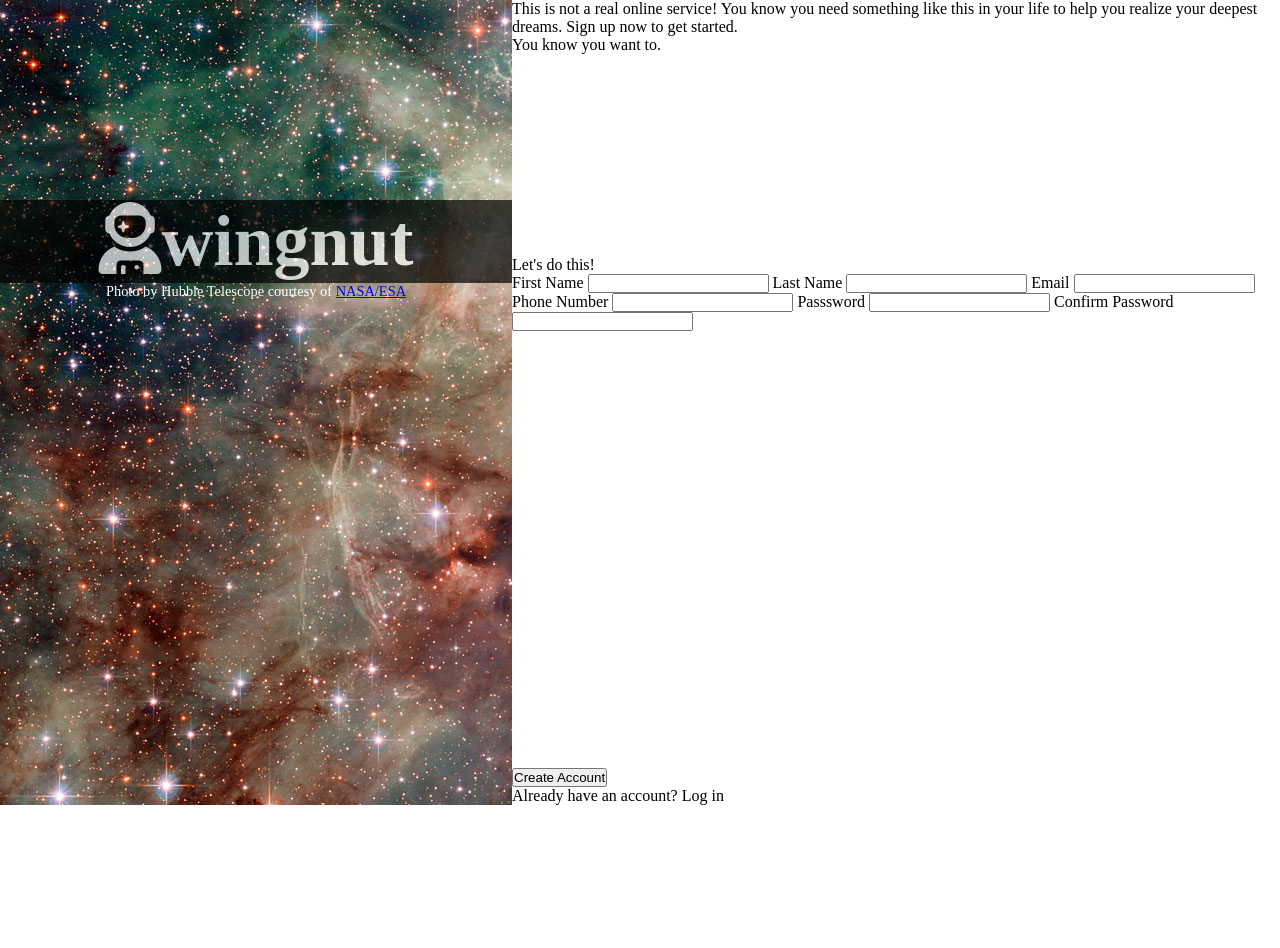
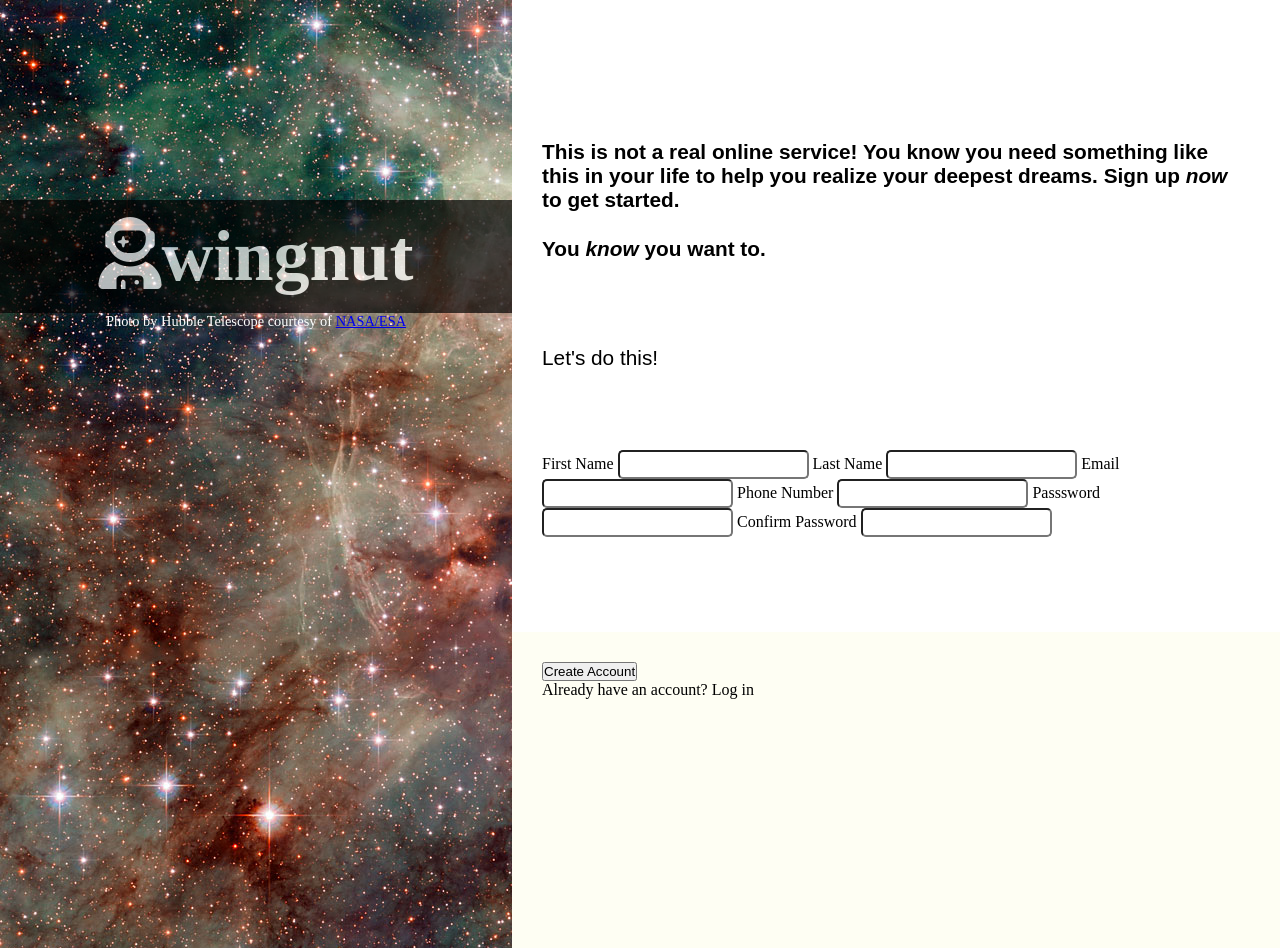
Before and after one commit to keith-flynn/sign-up-form, a plain HTML site: page index.html in a window 1280 px wide. Before the commit the page ends 805 px from the top, so only its background shows below. Drawn offline with Linux system fonts and the light colour scheme.

Commit message:
Save progress, switching machines

```diff
--- a/index.html
+++ b/index.html
@@ -16,13 +16,13 @@
   </section>
 
   <main>
-    <div class="right-frame">
       <div class="right-top">
-        <p>This is not a real online service! You know you need something like this in your life to help you realize your deepest dreams. Sign up now to get started.</p>
-        <p>You know you want to.</p>
+        <p>This is not a real online service! You know you need something like this in your life to help you realize your deepest dreams. Sign up <em>now</em> to get started.</p>
+        <p>You <em>know</em> you want to.</p>
       </div>
-      <form action="" method="post">
+      <div id="form">
         <legend>Let's do this!</legend>
+        <div class="inner-form">
           <label for="first_name">First Name</label>
           <input type="text" id="first_name">
           <label for="last_name">Last Name</label>
@@ -35,12 +35,10 @@
           <input type="text" id="password1">
           <label for="password2">Confirm Password</label>
           <input type="text" id="password2">
-
-      </form>
-      <div class="right-bottom"></div>
         </div>
-    <div class="left-frame">
-      <button>Create Account</button>
+      </div>
+      <div class="right-bottom">
+        <button type="button">Create Account</button>
         <p>Already have an account? Log in</p>
       </div>
   </main>
--- a/media/style.css
+++ b/media/style.css
@@ -18,6 +18,7 @@ section {
   margin-top: 25vh;
   background-color: black;
   opacity: 70%;
+  padding: 15px;
 }
 
 .hero-text {
@@ -34,16 +35,56 @@ section p {
 main {
   display: flex;
   flex-direction: column;
+  min-height: 100vh;
 }
 
-.right-frame {
+main {
   display: flex;
   flex-direction: column;
   justify-content: center;
 }
 
-.right-top,
-form,
+main>div {
+  min-height: 32vh;
+  padding: 30px;
+}
+
+.right-top>p,
+legend {
+  font-size: 1.3rem;
+  font-family: Arial, Helvetica, sans-serif;
+}
+
+.right-top>p {
+  padding-bottom: 25px;
+  font-weight: 550;
+}
+
+.right-top {
+  display: flex;
+  flex-direction: column;
+  justify-content: flex-end;
+}
+
+#form {
+  display: flex;
+  flex-wrap: wrap;
+  gap: 15px;
+  margin-right: 60px;
+}
+
+label {
+
+}
+
+input {
+  max-width: 200px;
+  max-height: 15px;
+  border-radius: 5px;  /* This made borders thicker */
+  padding: 5px;
+
+}
+
 .right-bottom {
-  min-height: 32vh;
+  background-color: rgb(254, 254, 243);
 }
```
Lines whose indentation alone changed are shown as unchanged.
